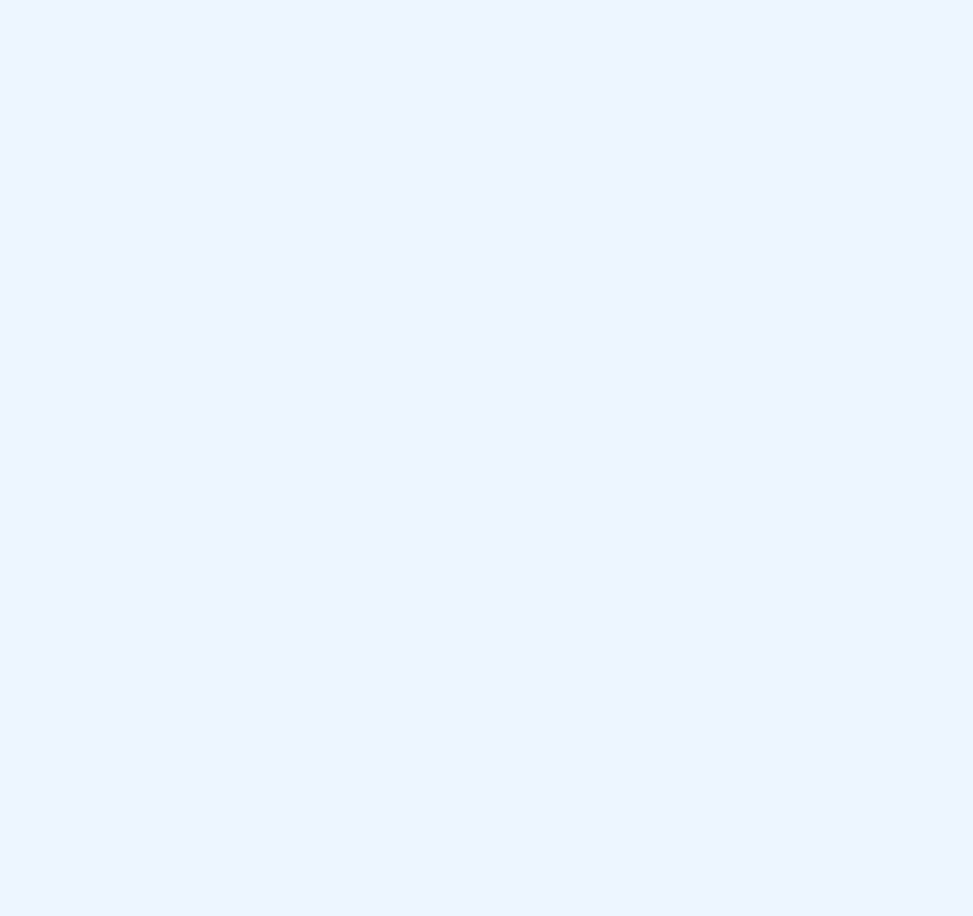
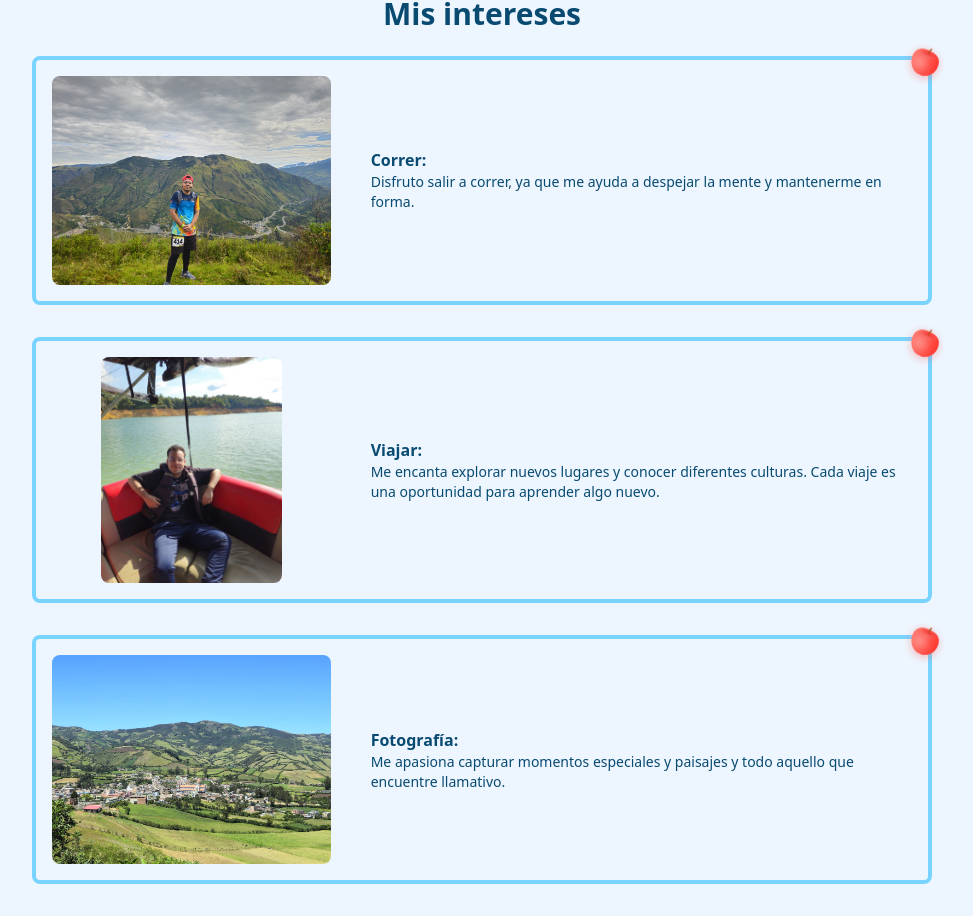
Before and after one commit to Andresch2/portfolio, a Next.js app: page / in a window 1280 px wide. Shown: the part 3556-4472 px from the top of the page, without its empty margins (158-1131 px from the left). Before the commit the page ends 3520 px from the top, so only its background shows below. Built offline with nearby package versions, Linux system fonts and the light colour scheme.

Commit message:
Agrgando Myinterest

```diff
--- a/app/page.tsx
+++ b/app/page.tsx
@@ -2,6 +2,7 @@
 import { AboutSection } from "@/components/AboutSection";
 import { ExperienceSection } from "@/components/ExperienceSection";
 import { HomeSection } from "@/components/HomeSection";
+import MyInterests from "@/components/MyInterests";
 import { Navbar } from "@/components/Navbar";
 import { ProjectsSection } from "@/components/ProjectsSection";
 import { SkillsSection } from "@/components/SkillsSection";
@@ -33,6 +34,10 @@ export default function Home() {
           <ExperienceSection />
         </section>
 
+        <section className="bg-background">
+          <MyInterests />
+        </section>
+
       </main>
     </>
   );
--- /dev/null
+++ b/components/MyInterests.tsx
@@ -0,0 +1,39 @@
+import React from 'react';
+
+const MyInterests: React.FC = () => {
+  return (
+    <section id='misintereses' className="text-center text-foreground dark:text-primary-100 p-8">
+      <h1 className="text-3xl font-semibold mb-6 animate-fade-in-down">Mis intereses</h1>
+      <ul className="grid gap-8">
+        <li className="relative grid grid-cols-[minmax(180px,_1fr)_2fr] gap-6 items-center border-4 border-primary-300 dark:border-primary-700 p-4 rounded-lg text-left max-w-[900px] mx-auto animate-fade-in-up transition-transform duration-500 hover:scale-105">
+          <img src="images/correr.jpg" alt="Correr" className="w-full h-auto rounded-lg transition-transform duration-300 ease-in-out hover:scale-110" />
+          <article className="flex flex-col justify-center p-4 text-foreground dark:text-primary-100">
+            <strong className="text-md font-semibold">Correr:</strong>
+            <p className="text-sm">Disfruto salir a correr, ya que me ayuda a despejar la mente y mantenerme en forma.</p>
+          </article>
+          <img src="images/manzana.png" alt="Manzana" className="absolute right-[-20px] top-[-20px] w-12 h-12 animate-bounce-slow" />
+        </li>
+
+        <li className="relative grid grid-cols-[minmax(180px,_1fr)_2fr] gap-6 items-center border-4 border-primary-300 dark:border-primary-700 p-4 rounded-lg text-left max-w-[900px] mx-auto animate-fade-in-up transition-transform duration-500 hover:scale-105 delay-100">
+          <img src="images/myphoto.jpg" alt="Viajar" className="w-[65%] h-auto rounded-lg mx-auto transition-transform duration-300 ease-in-out hover:scale-110" />
+          <article className="flex flex-col justify-center p-4 text-foreground dark:text-primary-100">
+            <strong className="text-md font-semibold">Viajar:</strong>
+            <p className="text-sm">Me encanta explorar nuevos lugares y conocer diferentes culturas. Cada viaje es una oportunidad para aprender algo nuevo.</p>
+          </article>
+          <img src="images/manzana.png" alt="Manzana" className="absolute right-[-20px] top-[-20px] w-12 h-12 animate-bounce-slow" />
+        </li>
+
+        <li className="relative grid grid-cols-[minmax(180px,_1fr)_2fr] gap-6 items-center border-4 border-primary-300 dark:border-primary-700 p-4 rounded-lg text-left max-w-[900px] mx-auto animate-fade-in-up transition-transform duration-500 hover:scale-105 delay-200">
+          <img src="images/fotografia.jpg" alt="Fotografía" className="w-full h-auto rounded-lg transition-transform duration-300 ease-in-out hover:scale-110" />
+          <article className="flex flex-col justify-center p-4 text-foreground dark:text-primary-100">
+            <strong className="text-md font-semibold">Fotografía:</strong>
+            <p className="text-sm">Me apasiona capturar momentos especiales y paisajes y todo aquello que encuentre llamativo.</p>
+          </article>
+          <img src="images/manzana.png" alt="Manzana" className="absolute right-[-20px] top-[-20px] w-12 h-12 animate-bounce-slow" />
+        </li>
+      </ul>
+    </section>
+  );
+};
+
+export default MyInterests;
```
